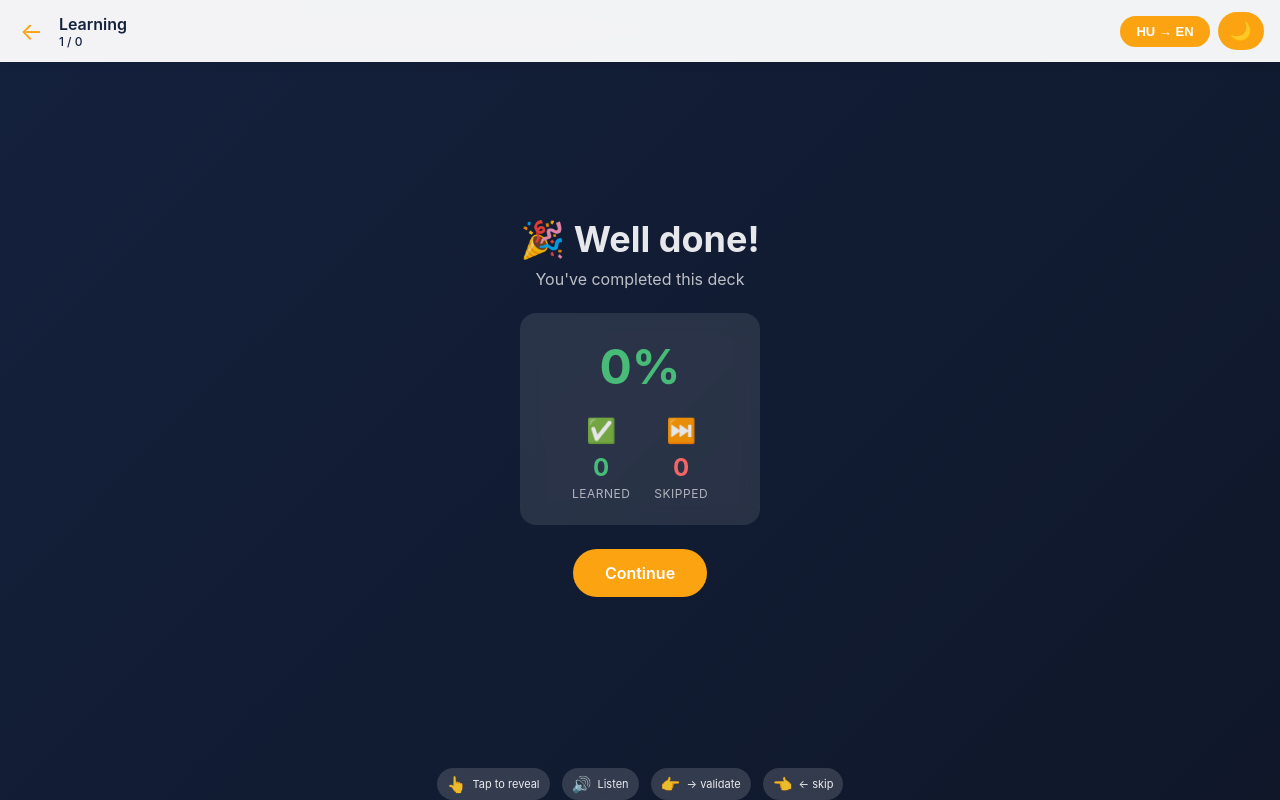
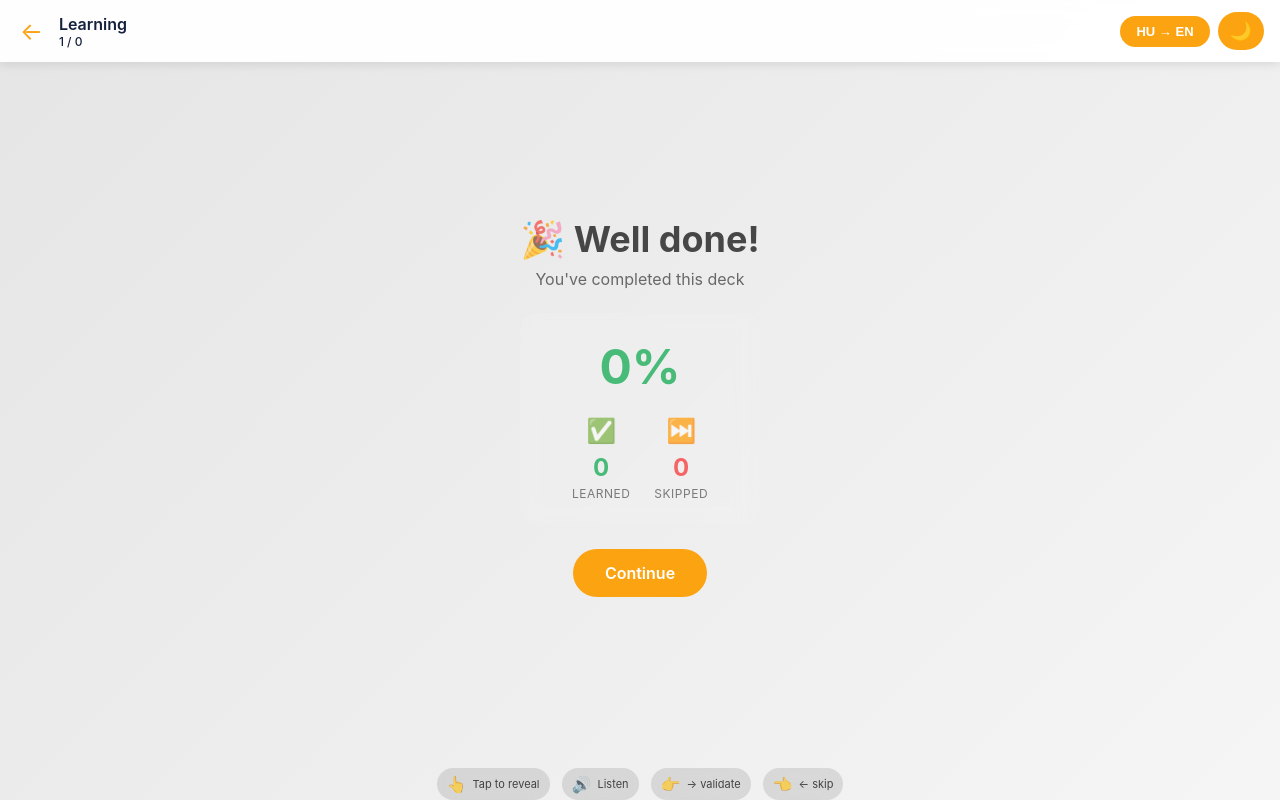
Before and after one commit to Costinou/tipikus, a Flask app: template templates/apprendre.html in a window 1280 px wide. Run offline with Flask 3, Linux system fonts and the light colour scheme; the template is opened without the code that fills it, so the values that code supplies are empty.

Commit message:
Night mode qwick fixes for a more modern and visually appealing design. The new color scheme is lighter and more vibrant, with a focus on warm tones to create a welcoming atmosphere. The card backgrounds are now white, and the text colors have been adjusted for better readability. The header has a semi-transparent white background to ensure it stands out against the new gradient background. Additionally, the primary color has been updated to a bright orange, which is used for buttons and highlights throughout the site. Overall, these changes aim to enhance the user experience while maintaining a clean and intuitive interface.

```diff
--- a/templates/apprendre.html
+++ b/templates/apprendre.html
@@ -13,16 +13,16 @@
         }
 
         :root {
-            --bg-gradient-start: #14213d;
-            --bg-gradient-end: #0f1729;
+            --bg-gradient-start: #e5e5e5;
+            --bg-gradient-end: #f5f5f5;
             --card-bg: white;
             --card-text: #000000;
             --header-bg: rgba(255, 255, 255, 0.95);
             --header-text: #14213d;
             --primary-color: #fca311;
             --secondary-color: #14213d;
-            --instruction-bg: rgba(255,255,255,0.15);
-            --instruction-text: rgba(255,255,255,0.9);
+            --instruction-bg: rgba(0, 0, 0, 0.1);
+            --instruction-text: rgba(0, 0, 0, 0.7);
             --success-color: #48bb78;
             --skip-color: #f56565;
         }
```
